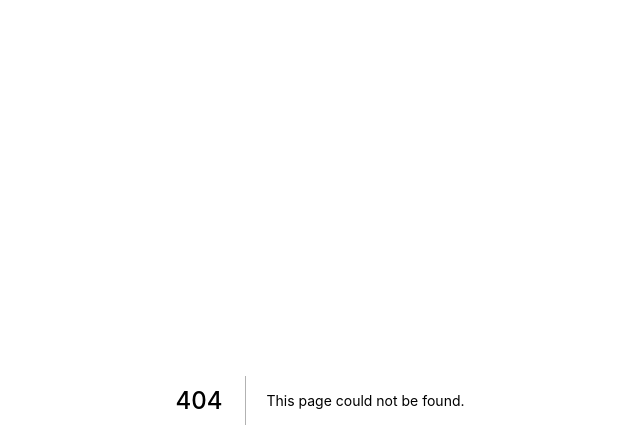
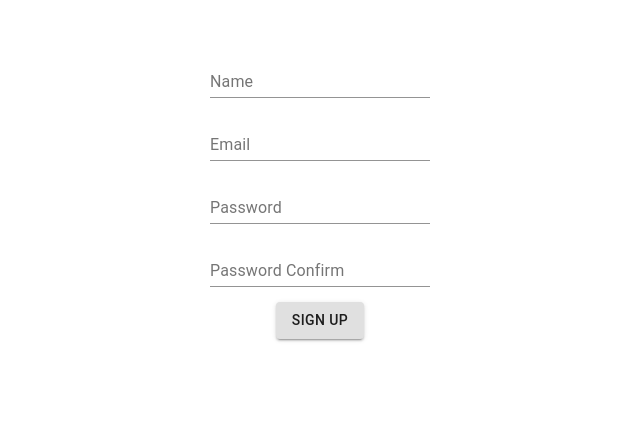
Before and after one commit to taro1025/simple_memo_front, a Next.js app: page /auth/signup in a window 1280 px wide. Before the commit this address had no page. Shown: the top 448 px of the page, without its empty margins (320-960 px from the left). Built offline with nearby package versions, Linux system fonts and the light colour scheme.

Commit message:
feat: Signup画面を作成

```diff
--- /dev/null
+++ b/src/pages/auth/signup.tsx
@@ -0,0 +1,86 @@
+import {NextPage} from "next";
+import TextField from '@material-ui/core/TextField';
+import React, {useState} from "react"
+import style from '../../styles/Auth.module.css'
+import Button from '@material-ui/core/Button'
+
+interface inputValueInterface {
+    name: string;
+    email: string;
+    password: string;
+    passwordConfirmation: string;
+}
+
+const SignUp: NextPage = () => {
+    const [state, setState] = useState<inputValueInterface>({
+        name: "",
+        email: "",
+        password: "",
+        passwordConfirmation: ""
+    })
+
+    const handleInputChange = (event: React.ChangeEvent<HTMLTextAreaElement | HTMLInputElement>) => {
+        setState({...state, [event.target.name]: event.target.value})
+    }
+
+    const handleSubmit = () => {
+        //ユーザー作成のPOSTを投げる
+    }
+
+    return (
+        <>
+            <div className={style.formWrapper}>
+                <div className={style.fieldWrapper}>
+                    <TextField
+                        id="standard-search"
+                        label="Name"
+                        name="name"
+                        value={state.name}
+                        onChange={event => handleInputChange(event)}
+                    />
+                </div>
+                <div className={style.fieldWrapper}>
+                    <TextField
+                        id="standard-search"
+                        label="Email"
+                        name="email"
+                        value={state.email}
+                        onChange={event => handleInputChange(event)}
+                    />
+                </div>
+                <div className={style.fieldWrapper}>
+                    <TextField
+                        id="standard-password-input"
+                        label="Password"
+                        type="password"
+                        autoComplete="current-password"
+                        name="password"
+                        value={state.password}
+                        onChange={event => handleInputChange(event)}
+                    />
+                </div>
+                <div className={style.fieldWrapper}>
+                    <TextField
+                        id="standard-password-input"
+                        label="Password Confirm"
+                        type="password"
+                        autoComplete="current-password"
+                        name="passwordConfirmation"
+                        value={state.passwordConfirmation}
+                        onChange={event => handleInputChange(event)}
+                    />
+                </div>
+                <div className={style.fieldWrapper}>
+                    <Button variant="contained" color="" type="submit"
+                            onClick={handleSubmit}>
+                        Sign Up
+                    </Button>
+                </div>
+            </div>
+
+        </>
+
+    )
+}
+
+export default SignUp
--- /dev/null
+++ b/src/styles/Auth.module.css
@@ -0,0 +1,9 @@
+.formWrapper {
+    margin: 0 auto;
+    margin-top: 50px;
+    text-align: center;
+}
+
+.fieldWrapper {
+    margin-top: 15px;
+}
```
Also changed, not shown: src/pages/index.tsx (+1 -7 lines).
